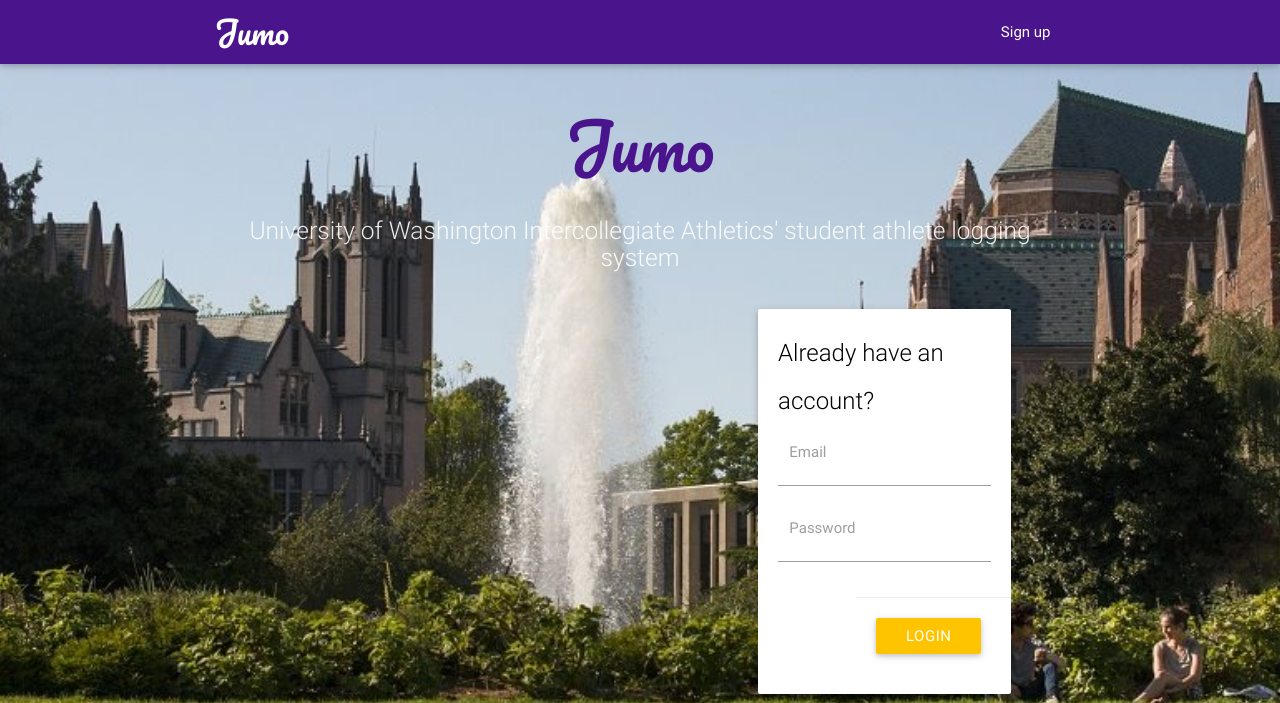
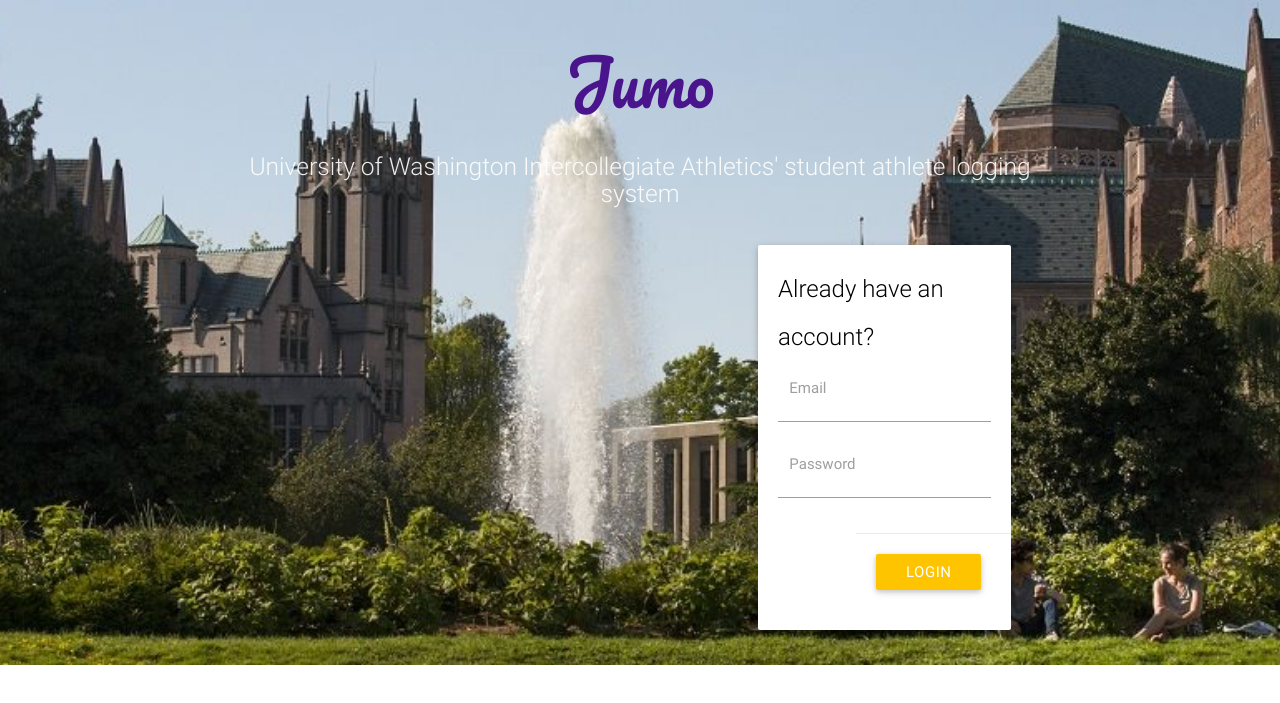
Before and after one commit to ttulga/jumo, a plain HTML site: page index.html in a window 1280 px wide. Shown: the top 703 px of the page. Drawn offline with nearby package versions, Linux system fonts and the light colour scheme.

Commit message:
removed nav from homepage

```diff
--- a/index.html
+++ b/index.html
@@ -10,7 +10,7 @@
         <link href="css/style.css" type="text/css" rel="stylesheet" media="screen,projection"/>
     </head>
     <body>
-  <nav class="purple darken-4" role="navigation">
+        <!-- <nav class="purple darken-4" role="navigation">
             <div class="nav-wrapper container">
                 <a id="logo-container" class="brand-logo white-text">Jumo</a>
                 <ul class="right hide-on-med-and-down">
@@ -22,7 +22,7 @@
                 </ul>
                 <a href="#" data-activates="nav-mobile" class="button-collapse"><i class="mdi-navigation-menu"></i></a>
             </div>
-  </nav>
+        </nav> -->
 
         <div id="index-banner" class="parallax-container">
             <div class="section no-pad-bot">
@@ -57,7 +57,6 @@
                     </div>
 
                     <br><br>
-
                 </div>
             </div>
             <div class="parallax"><img src="background1.jpg" alt="Unsplashed background img 2"></div>
@@ -106,8 +105,6 @@
                     <div class="col l6 s12">
                         <h5 class="white-text">About</h5>
                         <p class="grey-text text-lighten-4">We are a team of college students </p>
-
-
                     </div>
                     <div class="col l3 s12">
                         <h5 class="white-text">Settings</h5>
```
Lines whose indentation alone changed are shown as unchanged.
